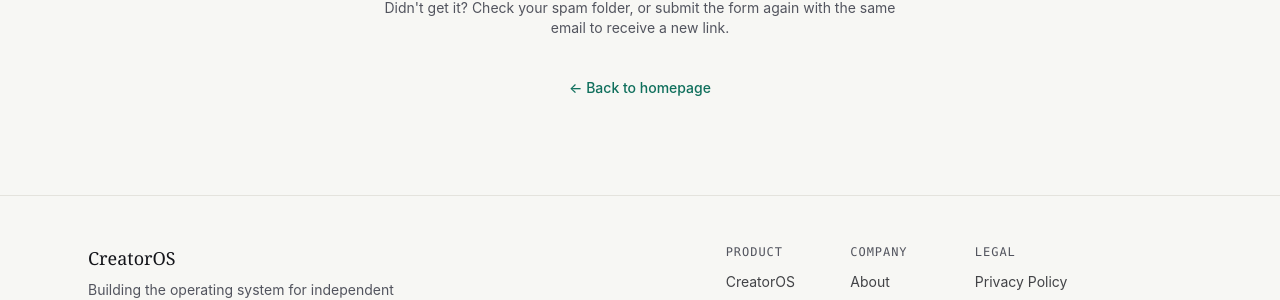
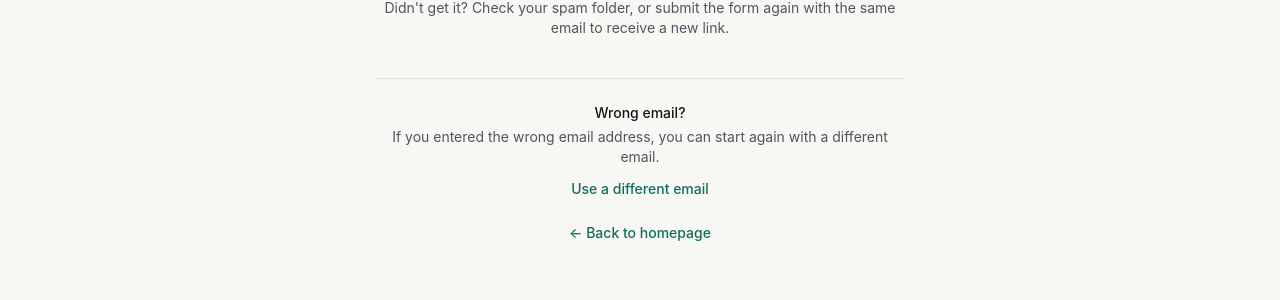
Before and after one commit to CreatorOSADMIN/creator-business-os, a Next.js app: page /early-access/pending in a window 1280 px wide. Shown: the part 399-699 px from the top of the page. Built offline with nearby package versions, Linux system fonts and the light colour scheme; no server answers.

Commit message:
Add wrong email restart flow

```diff
--- /dev/null
+++ b/src/app/api/early-access/reset/route.ts
@@ -0,0 +1,11 @@
+import { NextRequest, NextResponse } from "next/server";
+import { clearRegisteredCreatorCookie } from "@/lib/creator-session";
+import { verifySameOrigin } from "@/lib/verify-origin";
+
+export async function POST(request: NextRequest) {
+  const originCheck = verifySameOrigin(request);
+  if (originCheck) return originCheck;
+
+  await clearRegisteredCreatorCookie();
+  return NextResponse.json({ ok: true });
+}
--- a/src/app/early-access/pending/page.tsx
+++ b/src/app/early-access/pending/page.tsx
@@ -2,6 +2,7 @@ import type { Metadata } from "next";
 import Link from "next/link";
 import { SiteHeader } from "@/components/site-header";
 import { SiteFooter } from "@/components/site-footer";
+import { EarlyAccessRestartButton } from "@/components/early-access-restart-button";
 
 export const metadata: Metadata = { title: "Confirm your email" };
 
@@ -30,9 +31,19 @@ export default async function EarlyAccessPendingPage({
             email to receive a new link.
           </p>
 
+          <div className="mt-10 border-t border-[var(--border-subtle)] pt-6 text-sm text-[var(--ink-muted)]">
+            <p className="font-medium text-[var(--foreground)]">Wrong email?</p>
+            <p className="mt-1">
+              If you entered the wrong email address, you can start again with a different email.
+            </p>
+            <div className="mt-3">
+              <EarlyAccessRestartButton />
+            </div>
+          </div>
+
           <Link
             href="/"
-            className="mt-10 inline-block text-sm font-medium text-[var(--accent)] hover:underline"
+            className="mt-6 inline-block text-sm font-medium text-[var(--accent)] hover:underline"
           >
             ← Back to homepage
           </Link>
--- /dev/null
+++ b/src/components/early-access-restart-button.tsx
@@ -0,0 +1,26 @@
+"use client";
+
+import { useRouter } from "next/navigation";
+import { useState } from "react";
+
+export function EarlyAccessRestartButton() {
+  const router = useRouter();
+  const [loading, setLoading] = useState(false);
+
+  async function handleRestart() {
+    setLoading(true);
+    await fetch("/api/early-access/reset", { method: "POST" });
+    router.push("/early-access");
+    router.refresh();
+  }
+
+  return (
+    <button
+      onClick={handleRestart}
+      disabled={loading}
+      className="text-sm font-medium text-[var(--accent)] hover:underline disabled:opacity-60"
+    >
+      {loading ? "Resetting…" : "Use a different email"}
+    </button>
+  );
+}
--- a/src/lib/creator-session.ts
+++ b/src/lib/creator-session.ts
@@ -40,6 +40,12 @@ export async function setRegisteredCreatorCookie(creatorId: string) {
   });
 }
 
+/** Removes the signed creator-recognition cookie from this browser. */
+export async function clearRegisteredCreatorCookie() {
+  const cookieStore = await cookies();
+  cookieStore.delete(COOKIE_NAME);
+}
+
 /**
  * Returns the creatorId encoded in the signed cookie, or null if there is no
  * cookie or it fails signature/shape verification. The caller is still
```
